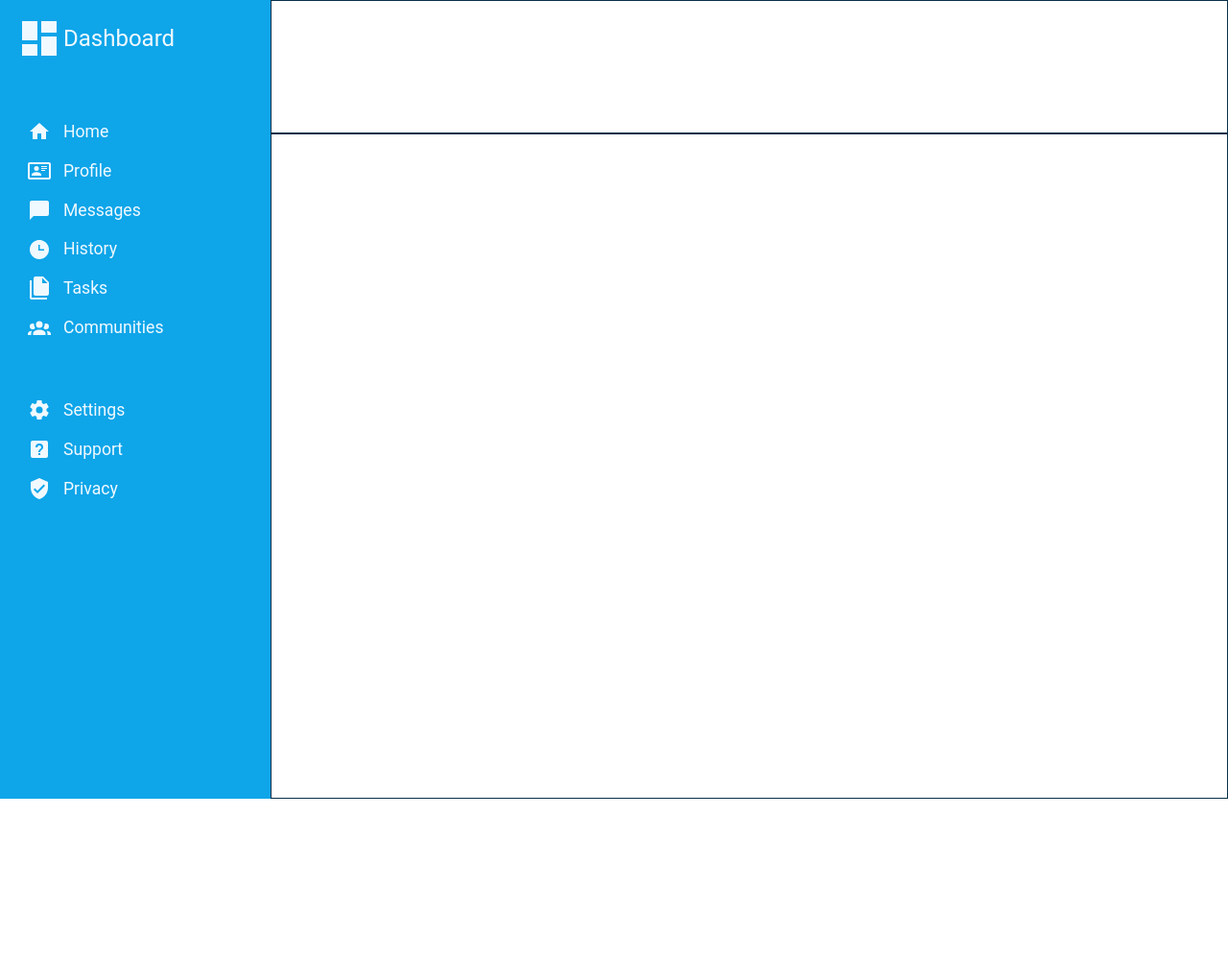
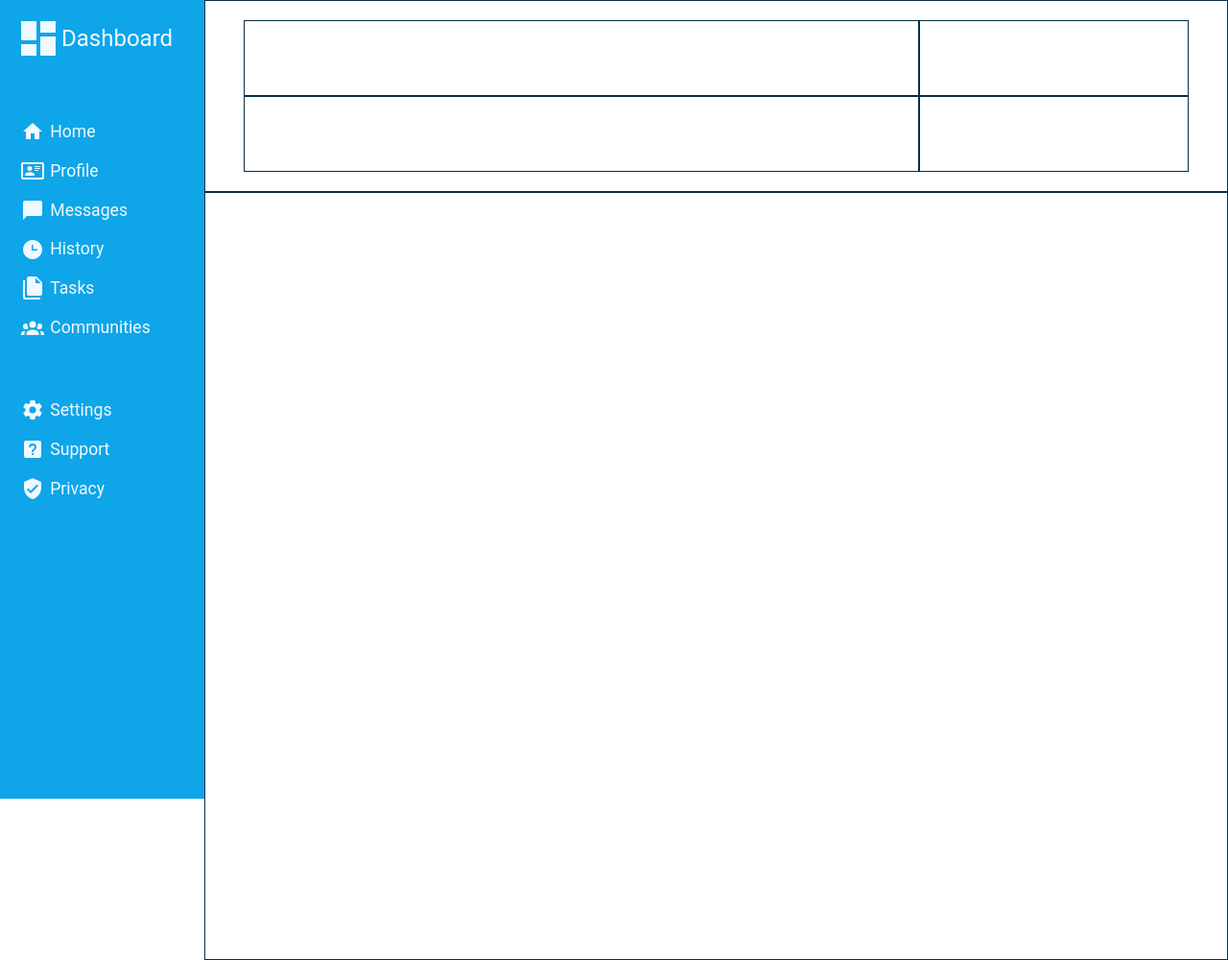
Before and after one commit to possxx/odin-admin-dashboard, a plain HTML site: page index.html in a window 1280 px wide. Shown: the whole page at 96% size. Before the commit the page ends 832 px from the top, so only its background shows below. Drawn offline with Linux system fonts and the light colour scheme; a web font is replaced by a local one.

Commit message:
Finish rough grid layout for header

```diff
--- a/index.html
+++ b/index.html
@@ -37,7 +37,12 @@
                     <p>Privacy</p>
                 </div>
             </div>
-            <div class="header"></div>
+            <div class="header">
+                <div class="search"></div>
+                <div class="user"></div>
+                <div class="user-info"></div>
+                <div class="buttons"></div>
+            </div>
             <div class="main-content"></div>
         </div>
     </div>
--- a/styles.css
+++ b/styles.css
@@ -61,12 +61,12 @@ p, h1, h2, h3, h4, h5, h6 {
 .page.dashboard {
     display: grid;
     grid-template-columns: 1fr 5fr;
-    grid-template-rows: 1fr 5fr;
+    grid-template-rows: minmax(200px, 1fr) 4fr;
 }
 
 .sidebar {
     height: 100dvh;
-    min-width: 250px;
+    min-width: 175px;
     display: flex;
     flex-direction: column;
     gap: 60px;
@@ -117,8 +117,25 @@ p, h1, h2, h3, h4, h5, h6 {
 
 .header {
     border: 1px solid var(--sky-950);
-    padding: 20px;
+    padding: 20px 40px;
+    display: grid;
+    grid-template-columns: 5fr 2fr;
+}
 
+.search {
+    border: 1px solid var(--sky-950);
+}
+
+.user {
+    border: 1px solid var(--sky-950);
+}
+
+.user-info {
+    border: 1px solid var(--sky-950);
+}
+
+.buttons {
+    border: 1px solid var(--sky-950);
 }
 
 .main-content {
```
